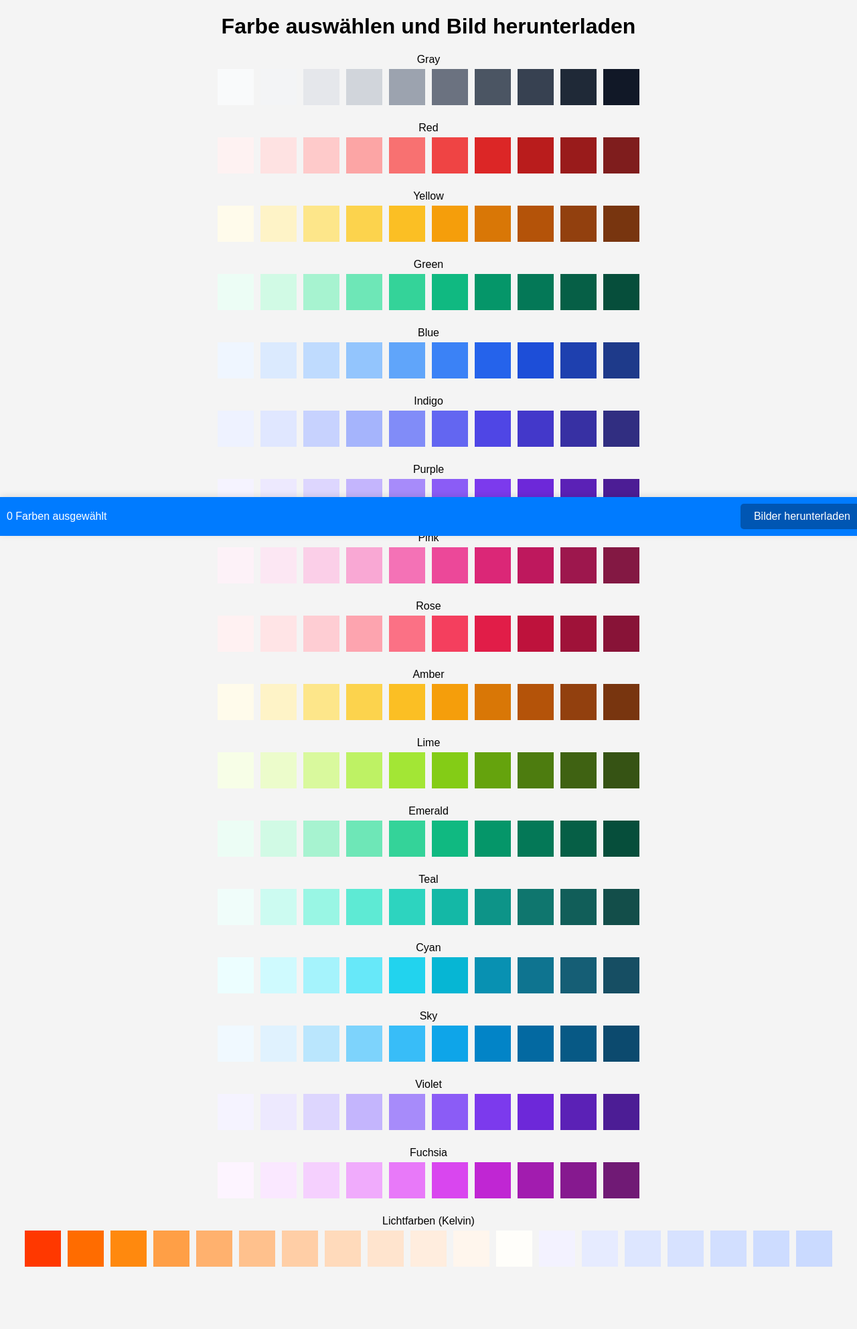
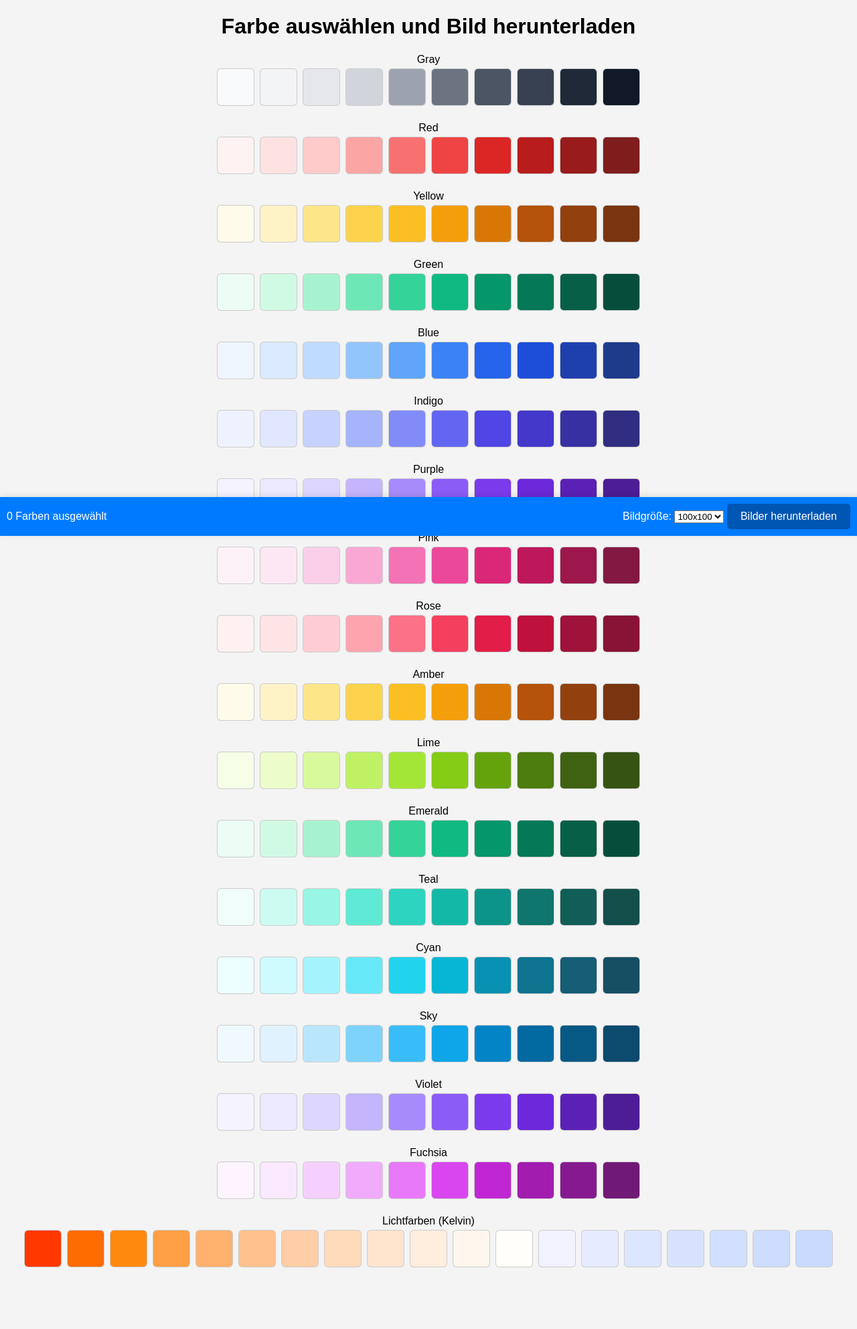
Before and after one commit to Andreas-Prautzsch/color-swatches-generator, a PHP site: page / in a window 1280 px wide. Shown: the whole page at 67% size. Before the commit the page ends 1891 px from the top, so only its background shows below. Run offline with PHP 8.4, Linux system fonts and the light colour scheme.

Commit message:
feat(global): improve ux / add size selection

```diff
--- a/index.php
+++ b/index.php
@@ -89,6 +89,7 @@ $kelvin_colors = [
       font-family: Arial, sans-serif;
       margin: 20px;
       background-color: #f4f4f4;
+      padding-bottom: 3rem;
     }
 
     h1 {
@@ -109,10 +110,13 @@ $kelvin_colors = [
       margin: 5px;
       cursor: pointer;
       border: 2px solid transparent;
+      border-radius: 5px;
       transition: border 0.3s ease;
       display: flex;
       align-items: center;
       justify-content: center;
+      box-shadow: 0 0 0 1px #ccc;
+      /* Leichter Rahmen */
     }
 
     .color-box:hover {
@@ -158,6 +162,8 @@ $kelvin_colors = [
       cursor: pointer;
       border-radius: 5px;
       transition: background-color 0.3s ease;
+      margin-right: 20px;
+      /* Abstand zum Rand der Bottombar */
     }
 
     #download-btn:hover {
@@ -187,11 +193,20 @@ $kelvin_colors = [
 
   <div id="bottom-bar">
     <div id="selected-count">0 Farben ausgewählt</div>
-    <button id="download-btn">Bilder herunterladen</button>
+    <div>
+      <label for="size-select">Bildgröße:</label>
+      <select id="size-select" name="size">
+        <option value="100">100x100</option>
+        <option value="200">200x200</option>
+        <option value="300">300x300</option>
+      </select>
+      <button id="download-btn">Bilder herunterladen</button>
+    </div>
   </div>
 
   <form id="download-form" action="download_zip.php" method="POST" style="display:none;">
     <input type="hidden" name="colors" id="colors-input">
+    <input type="hidden" name="size" id="size-input">
   </form>
 
   <script>
@@ -199,7 +214,9 @@ $kelvin_colors = [
       const colorBoxes = document.querySelectorAll( '.color-box' );
       const downloadBtn = document.getElementById( 'download-btn' );
       const colorsInput = document.getElementById( 'colors-input' );
+      const sizeInput = document.getElementById( 'size-input' );
       const selectedCount = document.getElementById( 'selected-count' );
+      const sizeSelect = document.getElementById( 'size-select' );
       let selectedColors = [];
 
       colorBoxes.forEach( box => {
@@ -218,6 +235,7 @@ $kelvin_colors = [
       downloadBtn.addEventListener( 'click', function () {
         if ( selectedColors.length > 0 ) {
           colorsInput.value = JSON.stringify( selectedColors );
+          sizeInput.value = sizeSelect.value;
           document.getElementById( 'download-form' ).submit();
         } else {
           alert( 'Bitte wählen Sie mindestens eine Farbe aus.' );
```
Also changed, not shown: download_zip.php (+4 -3 lines).
